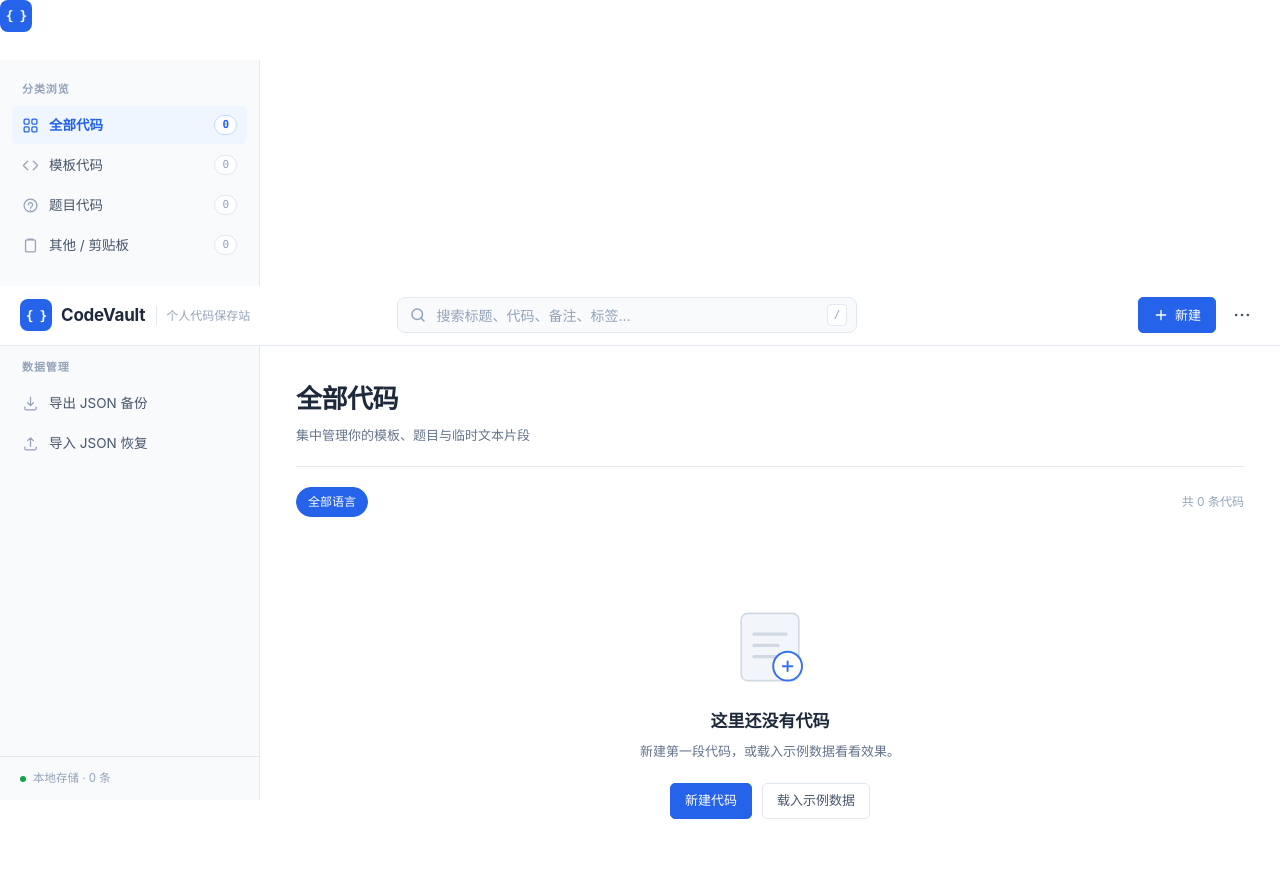
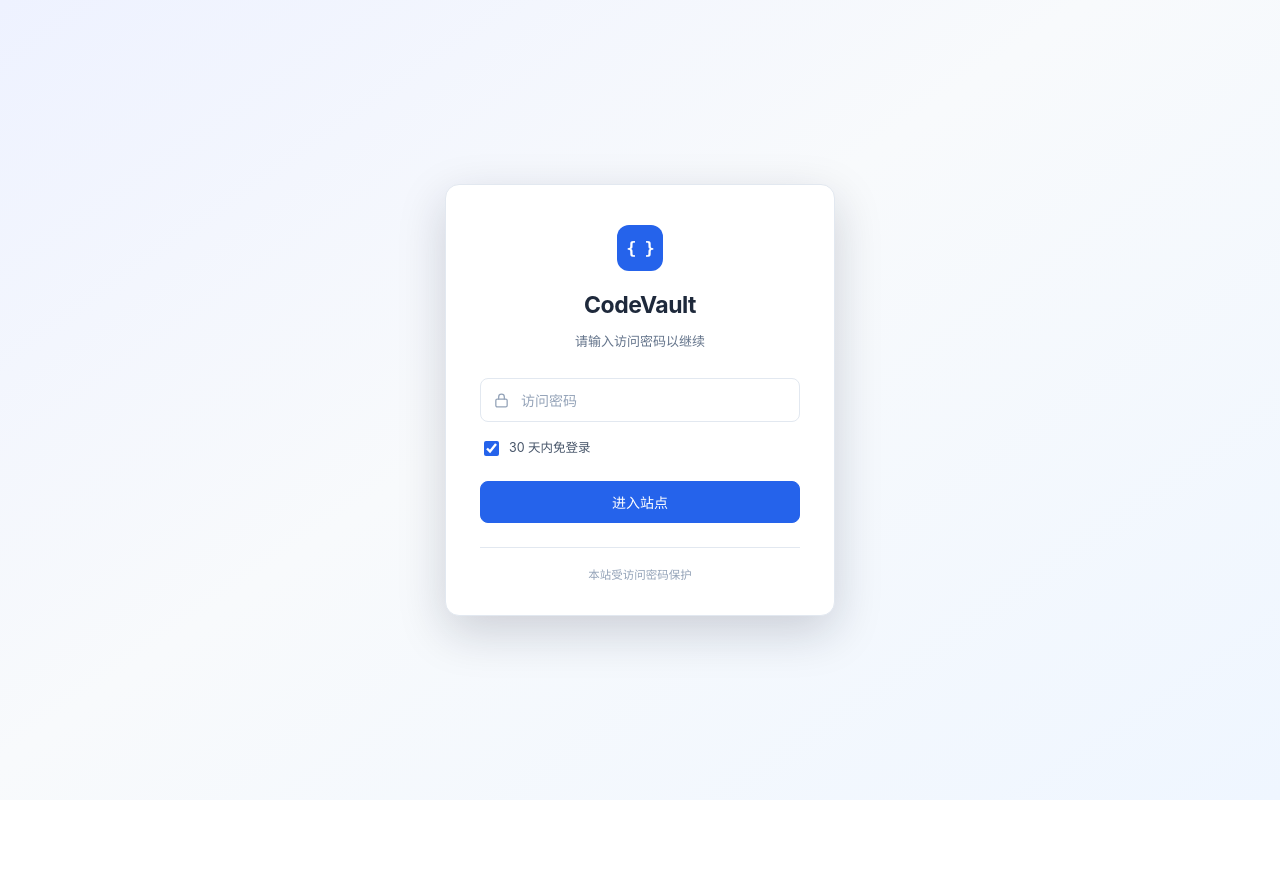
Before and after one commit to XPHcsc/code-vault, a plain HTML site: page index.html in a window 1280 px wide. After the commit the page ends 800 px from the top, so only its background shows below. Drawn offline with Linux system fonts and the light colour scheme.

Commit message:
feat: add password gate with remember-me and password change

```diff
--- a/styles.css
+++ b/styles.css
@@ -1346,3 +1346,153 @@ select.form-control {
     scroll-behavior: auto !important;
   }
 }
+
+/* ============================ 访问密码门禁 ============================ */
+.auth-screen {
+  position: fixed;
+  inset: 0;
+  z-index: 1000;
+  display: flex;
+  align-items: center;
+  justify-content: center;
+  padding: 20px;
+  background: linear-gradient(145deg, #eef2ff 0%, #f8fafc 45%, #eff6ff 100%);
+}
+
+.auth-card {
+  width: 100%;
+  max-width: 390px;
+  background: #fff;
+  border: 1px solid var(--border);
+  border-radius: 14px;
+  box-shadow: var(--shadow-lg);
+  padding: 40px 34px 30px;
+  text-align: center;
+  animation: popIn 0.28s ease-out;
+}
+
+.auth-logo {
+  display: flex;
+  justify-content: center;
+  margin-bottom: 16px;
+}
+
+.auth-logo .brand-mark {
+  width: 46px;
+  height: 46px;
+  font-size: 17px;
+  border-radius: 12px;
+}
+
+.auth-title {
+  margin: 0 0 6px;
+  font-size: 23px;
+  font-weight: 700;
+  letter-spacing: -0.5px;
+}
+
+.auth-subtitle {
+  margin: 0 0 26px;
+  font-size: 13px;
+  color: var(--text-muted);
+}
+
+.auth-form {
+  text-align: left;
+}
+
+.auth-input-wrap {
+  display: flex;
+  align-items: center;
+  gap: 9px;
+  height: 44px;
+  padding: 0 12px;
+  border: 1px solid var(--border);
+  border-radius: var(--radius);
+  color: var(--text-faint);
+  transition: border-color 0.15s, box-shadow 0.15s;
+}
+
+.auth-input-wrap:focus-within {
+  border-color: var(--primary);
+  box-shadow: 0 0 0 3px rgba(37, 99, 235, 0.12);
+  color: var(--primary);
+}
+
+.auth-input {
+  flex: 1;
+  min-width: 0;
+  border: 0;
+  outline: none;
+  background: transparent;
+  font-size: 14px;
+  color: var(--text);
+}
+
+.auth-input::placeholder {
+  color: var(--text-faint);
+}
+
+.auth-input-wrap.invalid {
+  border-color: var(--danger);
+  animation: shake 0.32s ease-in-out;
+}
+
+@keyframes shake {
+  0%, 100% { transform: translateX(0); }
+  20%, 60% { transform: translateX(-6px); }
+  40%, 80% { transform: translateX(6px); }
+}
+
+.auth-error {
+  margin-top: 8px;
+  font-size: 12px;
+  color: var(--danger);
+}
+
+.auth-remember {
+  display: flex;
+  align-items: center;
+  gap: 7px;
+  margin: 16px 0 22px;
+  font-size: 12.5px;
+  color: var(--text-secondary);
+  cursor: pointer;
+}
+
+.auth-remember input {
+  width: 15px;
+  height: 15px;
+  accent-color: var(--primary);
+  cursor: pointer;
+}
+
+.auth-submit {
+  width: 100%;
+  height: 42px;
+  font-size: 14px;
+  border-radius: var(--radius);
+}
+
+.auth-hint {
+  margin: 24px 0 0;
+  padding-top: 18px;
+  border-top: 1px solid var(--border);
+  font-size: 11.5px;
+  color: var(--text-faint);
+}
+
+.auth-card code {
+  font-family: var(--font-mono);
+  font-size: 11px;
+  background: var(--bg-soft);
+  border: 1px solid var(--border);
+  border-radius: 3px;
+  padding: 1px 4px;
+}
+
+@media (max-width: 640px) {
+  .auth-card {
+    padding: 32px 24px 26px;
+  }
+}
```
